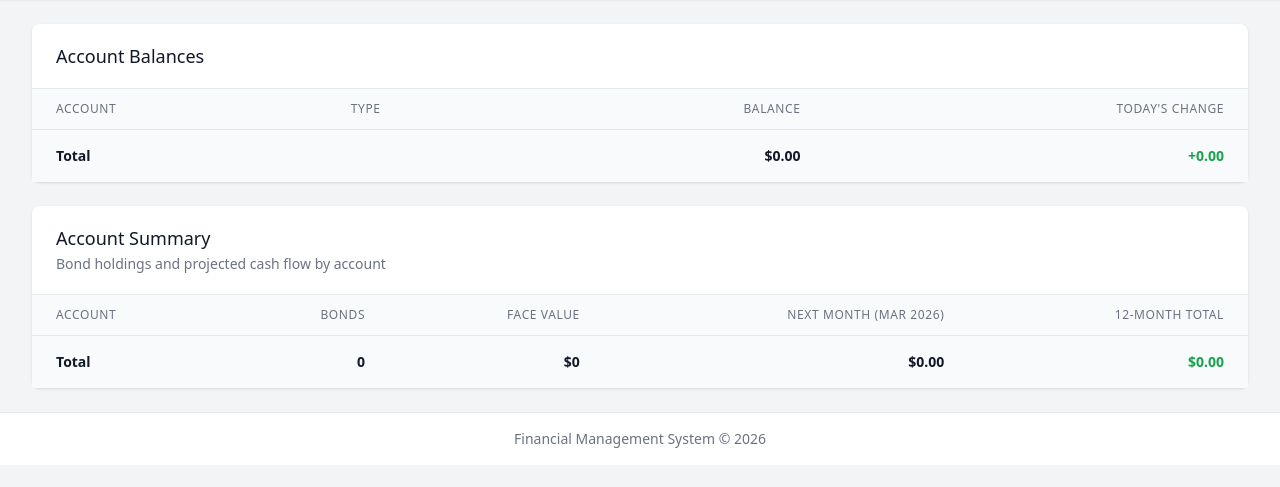
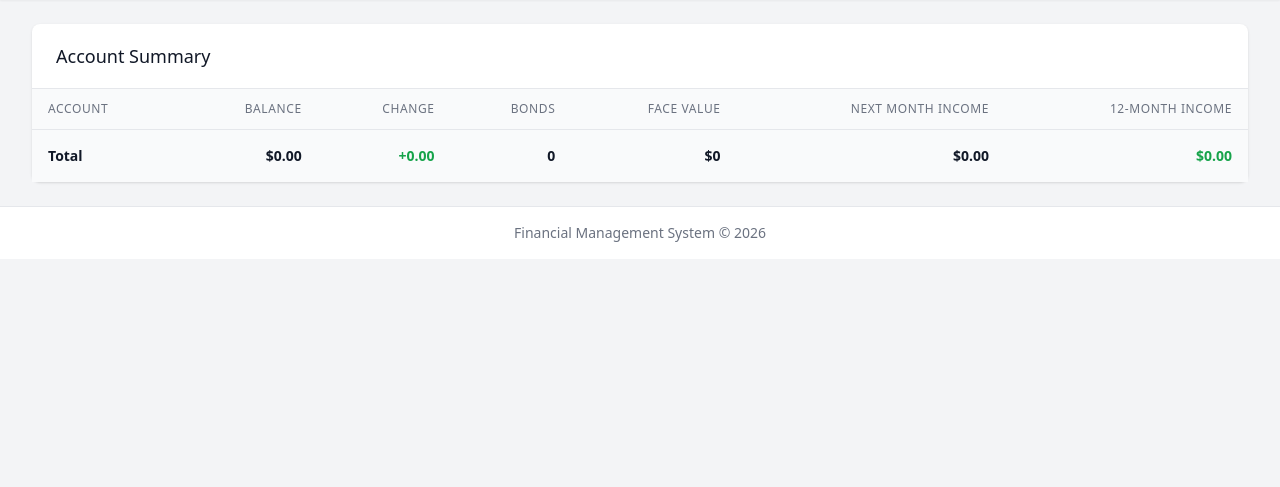
Before and after one commit to jralden/financial-management, a FastAPI app: page / in a window 1280 px wide. Shown: the part 65-552 px from the top of the page. Run offline with FastAPI, Linux system fonts and the light colour scheme; data that the repository does not hold is empty; some libraries are stand-ins or nearby versions.

Commit message:
Combine Dashboard account sections into single table
- Merged Account Balances and Account Summary into one unified table
- Columns: Account, Balance, Change, Bonds, Face Value, Next Month Income, 12-Month Income
- Changed from "Cash" (income + maturities) to "Income" (coupon payments only)

Co-Authored-By: Claude Opus 4.5 <noreply@anthropic.com>

```diff
--- a/src/webapp/main.py
+++ b/src/webapp/main.py
@@ -142,23 +142,24 @@ async def dashboard(request: Request, db: Session = Depends(get_db)):
         ((MonthlyProjection.year == today.year) & (MonthlyProjection.month >= today.month))
     ).order_by(MonthlyProjection.year, MonthlyProjection.month).limit(12).all()
 
-    # Calculate next month and 12-month cash per account (from bond holdings)
+    # Calculate next month and 12-month income per account (from bond holdings)
     next_month = today.month + 1 if today.month < 12 else 1
     next_month_year = today.year if today.month < 12 else today.year + 1
 
     account_summaries = {}
     for account_name, data in bonds_by_account.items():
-        next_month_cash = 0
-        twelve_month_cash = 0
+        next_month_income = 0
+        twelve_month_income = 0
 
         for bond in data['bonds']:
-            # Check for next month
+            # Check for next month coupon payment
             if bond.payment_month_1 == next_month or bond.payment_month_2 == next_month:
-                next_month_cash += (bond.face_value * bond.coupon_rate) / 2
-            if bond.maturity_date.year == next_month_year and bond.maturity_date.month == next_month:
-                next_month_cash += bond.face_value
+                # Only count if bond hasn't matured before next month
+                if not (bond.maturity_date.year < next_month_year or
+                        (bond.maturity_date.year == next_month_year and bond.maturity_date.month < next_month)):
+                    next_month_income += (bond.face_value * bond.coupon_rate) / 2
 
-            # Calculate 12-month total
+            # Calculate 12-month income (coupon payments only, not maturities)
             for i in range(12):
                 check_month = (today.month + i) % 12 + 1
                 check_year = today.year + (today.month + i) // 12
@@ -168,17 +169,13 @@ async def dashboard(request: Request, db: Session = Depends(get_db)):
                     (bond.maturity_date.year == check_year and bond.maturity_date.month < check_month)):
                     continue
 
-                # Coupon payment
+                # Coupon payment only
                 if bond.payment_month_1 == check_month or bond.payment_month_2 == check_month:
-                    twelve_month_cash += (bond.face_value * bond.coupon_rate) / 2
-
-                # Maturity
-                if bond.maturity_date.year == check_year and bond.maturity_date.month == check_month:
-                    twelve_month_cash += bond.face_value
+                    twelve_month_income += (bond.face_value * bond.coupon_rate) / 2
 
         account_summaries[account_name] = {
-            'next_month_cash': next_month_cash,
-            'twelve_month_cash': twelve_month_cash,
+            'next_month_income': next_month_income,
+            'twelve_month_income': twelve_month_income,
             'bond_count': data['count'],
             'face_value': data['face_value'],
             'annual_income': data['annual_income']
@@ -193,20 +190,35 @@ async def dashboard(request: Request, db: Session = Depends(get_db)):
                    'Jul', 'Aug', 'Sep', 'Oct', 'Nov', 'Dec']
 
     # Calculate totals across all accounts
-    total_next_month = sum(s['next_month_cash'] for s in account_summaries.values())
-    total_twelve_month = sum(s['twelve_month_cash'] for s in account_summaries.values())
+    total_next_month_income = sum(s['next_month_income'] for s in account_summaries.values())
+    total_twelve_month_income = sum(s['twelve_month_income'] for s in account_summaries.values())
     total_bonds = sum(s['bond_count'] for s in account_summaries.values())
     total_face_value = sum(s['face_value'] for s in account_summaries.values())
 
+    # Create combined account data for unified table
+    combined_accounts = []
+    for balance in balances:
+        account_name = balance.account_name
+        summary = account_summaries.get(account_name, {})
+        combined_accounts.append({
+            'name': account_name,
+            'balance': balance.balance,
+            'daily_change': balance.daily_change,
+            'daily_change_percent': balance.daily_change_percent,
+            'bond_count': summary.get('bond_count', 0),
+            'face_value': summary.get('face_value', 0),
+            'next_month_income': summary.get('next_month_income', 0),
+            'twelve_month_income': summary.get('twelve_month_income', 0),
+        })
+
     return templates.TemplateResponse("dashboard.html", {
         "request": request,
-        "balances": balances,
+        "combined_accounts": combined_accounts,
         "total_balance": total_balance,
         "total_change": total_change,
         "bonds_by_account": bonds_by_account,
-        "account_summaries": account_summaries,
-        "total_next_month": total_next_month,
-        "total_twelve_month": total_twelve_month,
+        "total_next_month_income": total_next_month_income,
+        "total_twelve_month_income": total_twelve_month_income,
         "total_bonds": total_bonds,
         "total_face_value": total_face_value,
         "next_month_name": f"{month_names[next_month]} {next_month_year}",
--- a/src/webapp/templates/dashboard.html
+++ b/src/webapp/templates/dashboard.html
@@ -4,81 +4,50 @@
 
 {% block content %}
 <div class="space-y-6">
-    <!-- Account Balances -->
+    <!-- Combined Account Summary -->
     <div class="bg-white shadow rounded-lg">
         <div class="px-4 py-5 sm:px-6 border-b">
-            <h3 class="text-lg leading-6 font-medium text-gray-900">Account Balances</h3>
+            <h3 class="text-lg leading-6 font-medium text-gray-900">Account Summary</h3>
         </div>
         <div class="overflow-x-auto">
             <table class="min-w-full divide-y divide-gray-200">
                 <thead class="bg-gray-50">
                     <tr>
-                        <th class="px-6 py-3 text-left text-xs font-medium text-gray-500 uppercase tracking-wider">Account</th>
-                        <th class="px-6 py-3 text-left text-xs font-medium text-gray-500 uppercase tracking-wider">Type</th>
-                        <th class="px-6 py-3 text-right text-xs font-medium text-gray-500 uppercase tracking-wider">Balance</th>
-                        <th class="px-6 py-3 text-right text-xs font-medium text-gray-500 uppercase tracking-wider">Today's Change</th>
+                        <th class="px-4 py-3 text-left text-xs font-medium text-gray-500 uppercase tracking-wider">Account</th>
+                        <th class="px-4 py-3 text-right text-xs font-medium text-gray-500 uppercase tracking-wider">Balance</th>
+                        <th class="px-4 py-3 text-right text-xs font-medium text-gray-500 uppercase tracking-wider">Change</th>
+                        <th class="px-4 py-3 text-right text-xs font-medium text-gray-500 uppercase tracking-wider">Bonds</th>
+                        <th class="px-4 py-3 text-right text-xs font-medium text-gray-500 uppercase tracking-wider">Face Value</th>
+                        <th class="px-4 py-3 text-right text-xs font-medium text-gray-500 uppercase tracking-wider">Next Month Income</th>
+                        <th class="px-4 py-3 text-right text-xs font-medium text-gray-500 uppercase tracking-wider">12-Month Income</th>
                     </tr>
                 </thead>
                 <tbody class="bg-white divide-y divide-gray-200">
-                    {% for balance in balances %}
+                    {% for account in combined_accounts %}
                     <tr>
-                        <td class="px-6 py-4 whitespace-nowrap text-sm font-medium text-gray-900">{{ balance.account_name }}</td>
-                        <td class="px-6 py-4 whitespace-nowrap text-sm text-gray-500">{{ balance.account_type }}</td>
-                        <td class="px-6 py-4 whitespace-nowrap text-sm text-right text-gray-900">${{ "{:,.2f}".format(balance.balance) }}</td>
-                        <td class="px-6 py-4 whitespace-nowrap text-sm text-right {% if balance.daily_change >= 0 %}money-positive{% else %}money-negative{% endif %}">
-                            {{ "{:+,.2f}".format(balance.daily_change) }} ({{ "{:+.2f}".format(balance.daily_change_percent) }}%)
+                        <td class="px-4 py-4 whitespace-nowrap text-sm font-medium text-gray-900">{{ account.name }}</td>
+                        <td class="px-4 py-4 whitespace-nowrap text-sm text-right text-gray-900">${{ "{:,.2f}".format(account.balance) }}</td>
+                        <td class="px-4 py-4 whitespace-nowrap text-sm text-right {% if account.daily_change >= 0 %}money-positive{% else %}money-negative{% endif %}">
+                            {{ "{:+,.2f}".format(account.daily_change) }}
                         </td>
+                        <td class="px-4 py-4 whitespace-nowrap text-sm text-right text-gray-900">{{ account.bond_count }}</td>
+                        <td class="px-4 py-4 whitespace-nowrap text-sm text-right text-gray-900">${{ "{:,.0f}".format(account.face_value) }}</td>
+                        <td class="px-4 py-4 whitespace-nowrap text-sm text-right text-gray-900">${{ "{:,.2f}".format(account.next_month_income) }}</td>
+                        <td class="px-4 py-4 whitespace-nowrap text-sm text-right font-medium text-green-600">${{ "{:,.2f}".format(account.twelve_month_income) }}</td>
                     </tr>
                     {% endfor %}
                 </tbody>
                 <tfoot class="bg-gray-50">
                     <tr>
-                        <td class="px-6 py-4 whitespace-nowrap text-sm font-bold text-gray-900" colspan="2">Total</td>
-                        <td class="px-6 py-4 whitespace-nowrap text-sm text-right font-bold text-gray-900">${{ "{:,.2f}".format(total_balance) }}</td>
-                        <td class="px-6 py-4 whitespace-nowrap text-sm text-right font-bold {% if total_change >= 0 %}money-positive{% else %}money-negative{% endif %}">
+                        <td class="px-4 py-4 whitespace-nowrap text-sm font-bold text-gray-900">Total</td>
+                        <td class="px-4 py-4 whitespace-nowrap text-sm text-right font-bold text-gray-900">${{ "{:,.2f}".format(total_balance) }}</td>
+                        <td class="px-4 py-4 whitespace-nowrap text-sm text-right font-bold {% if total_change >= 0 %}money-positive{% else %}money-negative{% endif %}">
                             {{ "{:+,.2f}".format(total_change) }}
                         </td>
-                    </tr>
-                </tfoot>
-            </table>
-        </div>
-    </div>
-
-    <!-- Account Summary -->
-    <div class="bg-white shadow rounded-lg">
-        <div class="px-4 py-5 sm:px-6 border-b">
-            <h3 class="text-lg leading-6 font-medium text-gray-900">Account Summary</h3>
-            <p class="mt-1 text-sm text-gray-500">Bond holdings and projected cash flow by account</p>
-        </div>
-        <div class="overflow-x-auto">
-            <table class="min-w-full divide-y divide-gray-200">
-                <thead class="bg-gray-50">
-                    <tr>
-                        <th class="px-6 py-3 text-left text-xs font-medium text-gray-500 uppercase tracking-wider">Account</th>
-                        <th class="px-6 py-3 text-right text-xs font-medium text-gray-500 uppercase tracking-wider">Bonds</th>
-                        <th class="px-6 py-3 text-right text-xs font-medium text-gray-500 uppercase tracking-wider">Face Value</th>
-                        <th class="px-6 py-3 text-right text-xs font-medium text-gray-500 uppercase tracking-wider">Next Month ({{ next_month_name }})</th>
-                        <th class="px-6 py-3 text-right text-xs font-medium text-gray-500 uppercase tracking-wider">12-Month Total</th>
-                    </tr>
-                </thead>
-                <tbody class="bg-white divide-y divide-gray-200">
-                    {% for account_name, summary in account_summaries.items() %}
-                    <tr>
-                        <td class="px-6 py-4 whitespace-nowrap text-sm font-medium text-gray-900">{{ account_name }}</td>
-                        <td class="px-6 py-4 whitespace-nowrap text-sm text-right text-gray-900">{{ summary.bond_count }}</td>
-                        <td class="px-6 py-4 whitespace-nowrap text-sm text-right text-gray-900">${{ "{:,.0f}".format(summary.face_value) }}</td>
-                        <td class="px-6 py-4 whitespace-nowrap text-sm text-right text-gray-900">${{ "{:,.2f}".format(summary.next_month_cash) }}</td>
-                        <td class="px-6 py-4 whitespace-nowrap text-sm text-right font-medium text-green-600">${{ "{:,.2f}".format(summary.twelve_month_cash) }}</td>
-                    </tr>
-                    {% endfor %}
-                </tbody>
-                <tfoot class="bg-gray-50">
-                    <tr>
-                        <td class="px-6 py-4 whitespace-nowrap text-sm font-bold text-gray-900">Total</td>
-                        <td class="px-6 py-4 whitespace-nowrap text-sm text-right font-bold text-gray-900">{{ total_bonds }}</td>
-                        <td class="px-6 py-4 whitespace-nowrap text-sm text-right font-bold text-gray-900">${{ "{:,.0f}".format(total_face_value) }}</td>
-                        <td class="px-6 py-4 whitespace-nowrap text-sm text-right font-bold text-gray-900">${{ "{:,.2f}".format(total_next_month) }}</td>
-                        <td class="px-6 py-4 whitespace-nowrap text-sm text-right font-bold text-green-600">${{ "{:,.2f}".format(total_twelve_month) }}</td>
+                        <td class="px-4 py-4 whitespace-nowrap text-sm text-right font-bold text-gray-900">{{ total_bonds }}</td>
+                        <td class="px-4 py-4 whitespace-nowrap text-sm text-right font-bold text-gray-900">${{ "{:,.0f}".format(total_face_value) }}</td>
+                        <td class="px-4 py-4 whitespace-nowrap text-sm text-right font-bold text-gray-900">${{ "{:,.2f}".format(total_next_month_income) }}</td>
+                        <td class="px-4 py-4 whitespace-nowrap text-sm text-right font-bold text-green-600">${{ "{:,.2f}".format(total_twelve_month_income) }}</td>
                     </tr>
                 </tfoot>
             </table>
@@ -88,13 +57,11 @@
     <!-- Bond Holdings by Account -->
     {% for account_name, account_data in bonds_by_account.items() %}
     <div class="bg-white shadow rounded-lg">
-        <div class="px-4 py-5 sm:px-6 border-b flex justify-between items-center">
-            <div>
-                <h3 class="text-lg leading-6 font-medium text-gray-900">{{ account_name }} - Bond Holdings</h3>
-                <p class="mt-1 text-sm text-gray-500">
-                    {{ account_data.count }} bonds | ${{ "{:,.0f}".format(account_data.face_value) }} face value | ${{ "{:,.2f}".format(account_data.annual_income) }}/year income
-                </p>
-            </div>
+        <div class="px-4 py-5 sm:px-6 border-b">
+            <h3 class="text-lg leading-6 font-medium text-gray-900">{{ account_name }} - Bond Holdings</h3>
+            <p class="mt-1 text-sm text-gray-500">
+                {{ account_data.count }} bonds | ${{ "{:,.0f}".format(account_data.face_value) }} face value | ${{ "{:,.2f}".format(account_data.annual_income) }}/year income
+            </p>
         </div>
         <div class="overflow-x-auto">
             <table class="min-w-full divide-y divide-gray-200">
```
